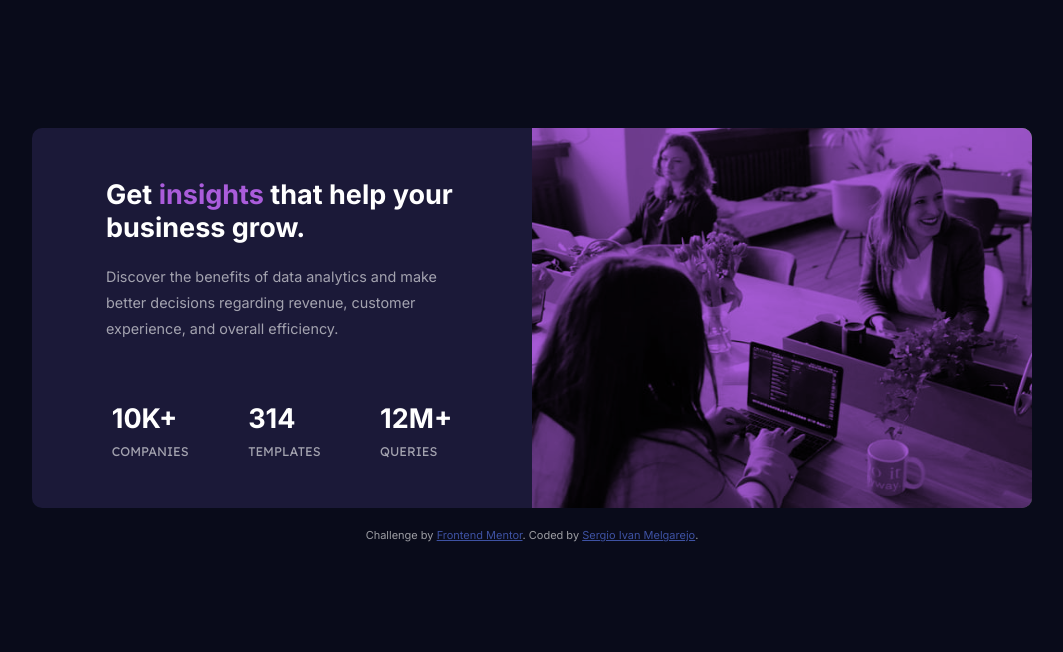
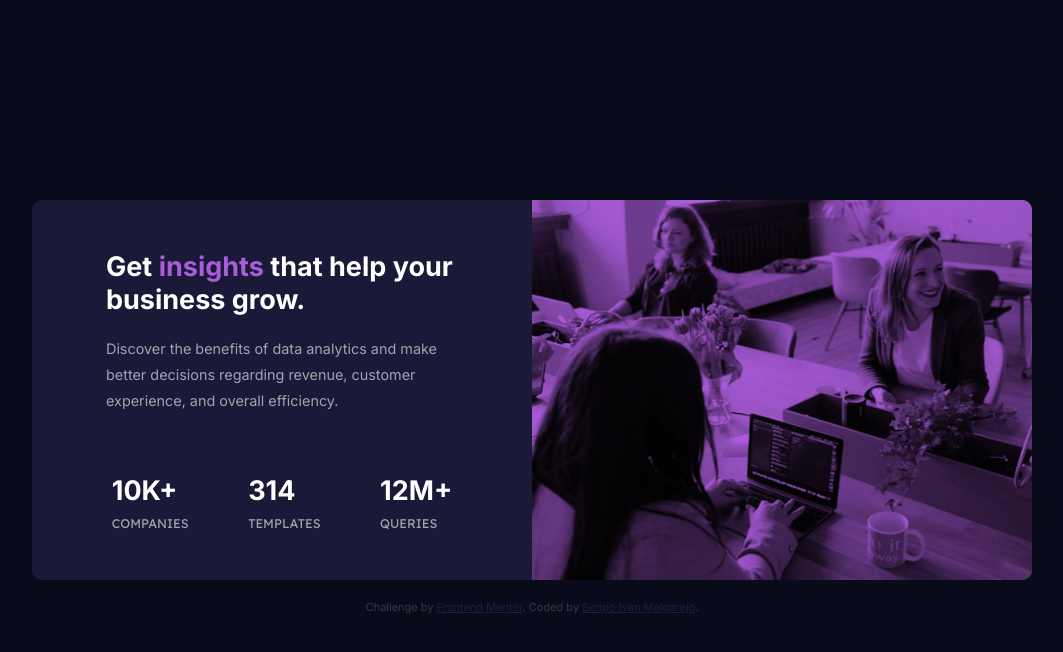
Before and after one commit to Sergio-Ivan-Melgarejo/Front-Mentor-03, a plain HTML site: page index.html in a window 1280 px wide. Shown: the whole page, without its empty margins (108-1171 px from the left). Drawn offline with Linux system fonts and the light colour scheme.

Commit message:
i add the last change

```diff
--- a/Style.css
+++ b/Style.css
@@ -3,7 +3,6 @@
 font-family: 'Lexend Deca', sans-serif; */
 
 :root{
-
     /* ### Primary */
     --Very-dark-blue: hsl(233, 47%, 7%);  /*-(main-background) */
     --Dark-desaturated-blue: hsl(244, 38%, 16%); /*(card background)*/
@@ -26,14 +25,16 @@ body{
     color: var(--Slightly-transparent-white);
     text-align: center;
     font-family: 'Inter', sans-serif;
+    padding-top: 20px;
 }
 
 .card{
     background: var(--Dark-desaturated-blue);
     min-width: 320px;
+    max-width: 500px;
     width: 90%;
-    max-height: 750px;
-    margin: 10% auto 20px;
+    height: 750px;
+    margin: 0 auto 20px;
     border-radius: 10px;
     overflow: hidden;
 }
@@ -98,6 +99,10 @@ h1{
 }
 
 @media screen and (min-width:1000px){
+    body{
+        padding-top: 200px;
+    }
+
     .card{
         width: 1000px;
         height: 380px;
@@ -105,19 +110,23 @@ h1{
         flex-direction: row-reverse;
         font-size: 1.2em;
         text-align: left;
+        max-width: none;
     }
+
     .container-img{
         background: url(images/image-header-desktop.jpg);
         background-size: 100% 100%;
         width: 50%;
         height: 100%;
     }
+
     .container-card{
         width: 50%;
         display: flex;
         flex-direction: column;
         margin-top: 10px;
     }
+
     .container-card__2{
         margin-top: 20px;
         display: flex;
@@ -126,5 +135,17 @@ h1{
     }
 }
 
-.attribution { font-size: 11px; text-align: center; }
-.attribution a { color: hsl(228, 45%, 44%); }
+.attribution {
+    font-size: 11px;
+    text-align: center;
+    opacity: 0.3;
+}
+.attribution a {
+    color: hsl(228, 45%, 44%);
+}
+.attribution a:hover{
+    color: var(--Soft-violet);
+}
+.attribution:hover{
+    opacity: .9;
+}
```
Also changed, not shown: design/13-10-2021_174627_.jpeg (added), design/13-10-2021_17469_.jpeg (added), 3 other files.
